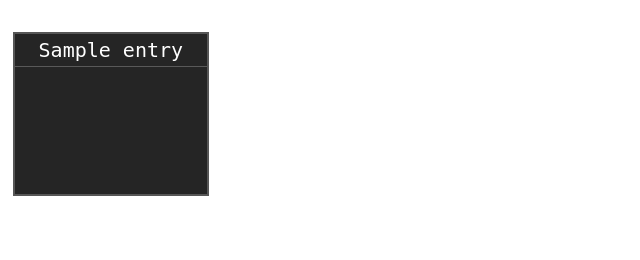
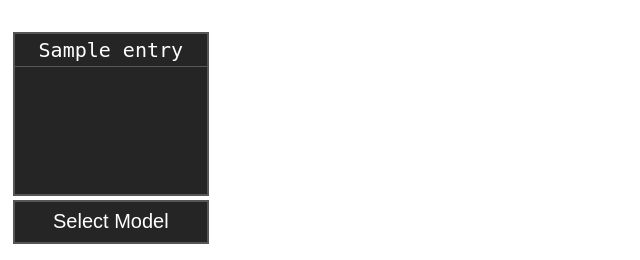
Before and after one commit to chriswee168/ai-file-scanner-app, a Django app: template server/main/templates/main/index.html in a window 1280 px wide. Shown: the part 540-800 px from the top of the page, without its empty margins (0-640 px from the left). Run offline with Django 5.2, Linux system fonts and the light colour scheme; the template is opened without the code that fills it: most values are stand-ins (such as "Sample title", 1, 10 or a date in 2020).

Commit message:
Add model selection button
Model selection button is responsible for
choosing to display or hide the model list.

```diff
--- a/server/main/static/main/css/index.css
+++ b/server/main/static/main/css/index.css
@@ -29,6 +29,33 @@
     border-color: rgb(86, 86, 86);
 }
 
+/* Name for model selection button. */
+#model-select-name
+{
+    font-family: Arial, Helvetica, sans-serif;
+    font-weight: lighter;
+    font-size: 2.5vh;
+    position: relative;
+    bottom: 1.5vh;
+    color: white;
+}
+
+/* Add div box for model selection button. */
+#model-select-button
+{
+    background-color: rgb(37, 37, 37);
+    width: 15vw;
+    height: 5vh;
+    border-style: solid;
+    border-width: 0.25vh;
+    border-color: rgb(86, 86, 86);
+    text-align: center;
+    position: absolute;
+    left: 1vw;
+    bottom: 2vh;
+    user-select: none;
+}
+
 /* CSS rules for classes. */
 
 /* Div to display the name of an available AI model. */
--- a/server/main/templates/main/index.html
+++ b/server/main/templates/main/index.html
@@ -21,5 +21,10 @@
             {% endfor %}
         </div>
 
+        <!-- Div element to act as button to display dropdown model list. -->
+        <div id="model-select-button">
+            <h3 id="model-select-name">Select Model</h3>
+        </div>
+
     </body>
 </html>
```
